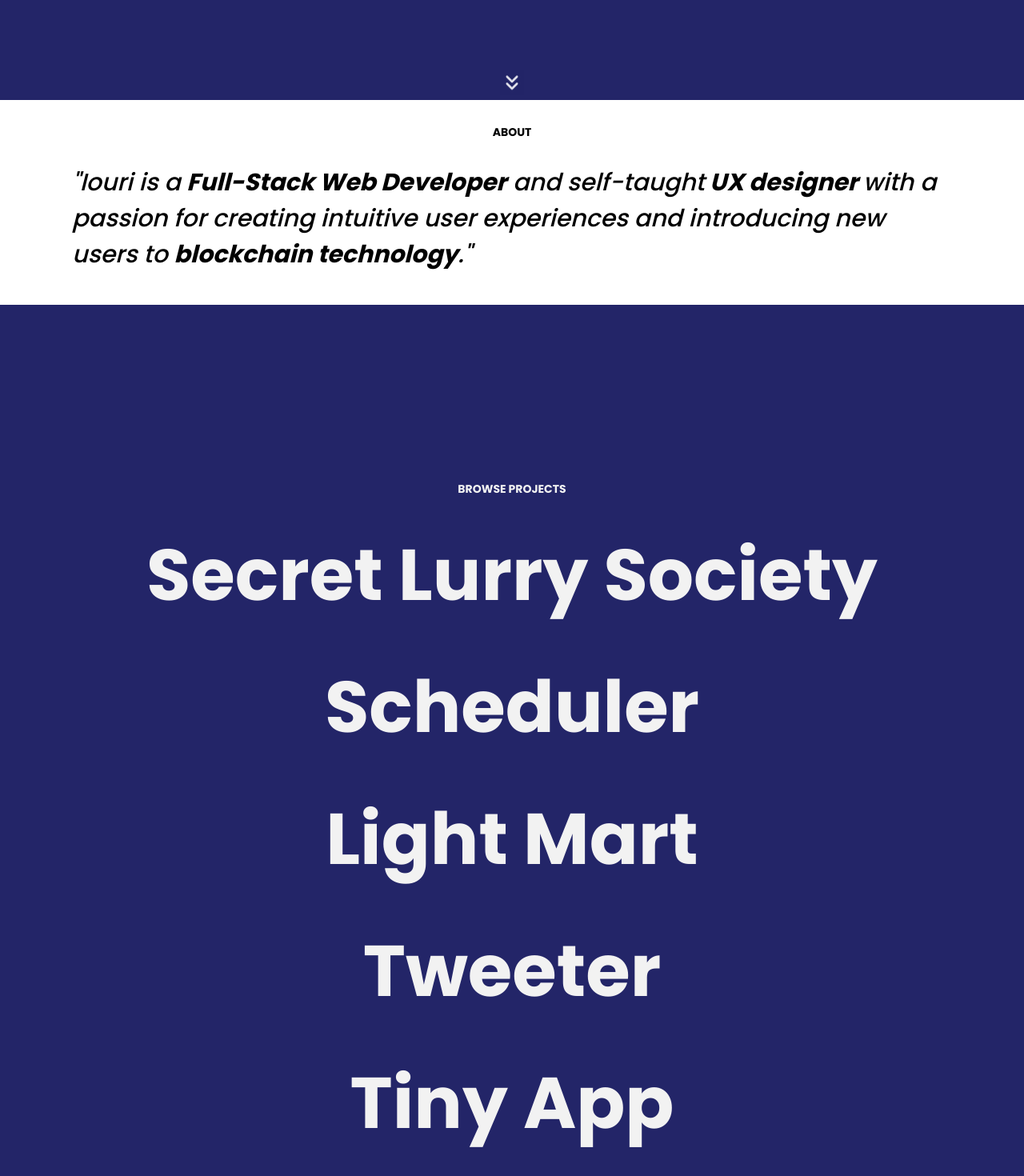
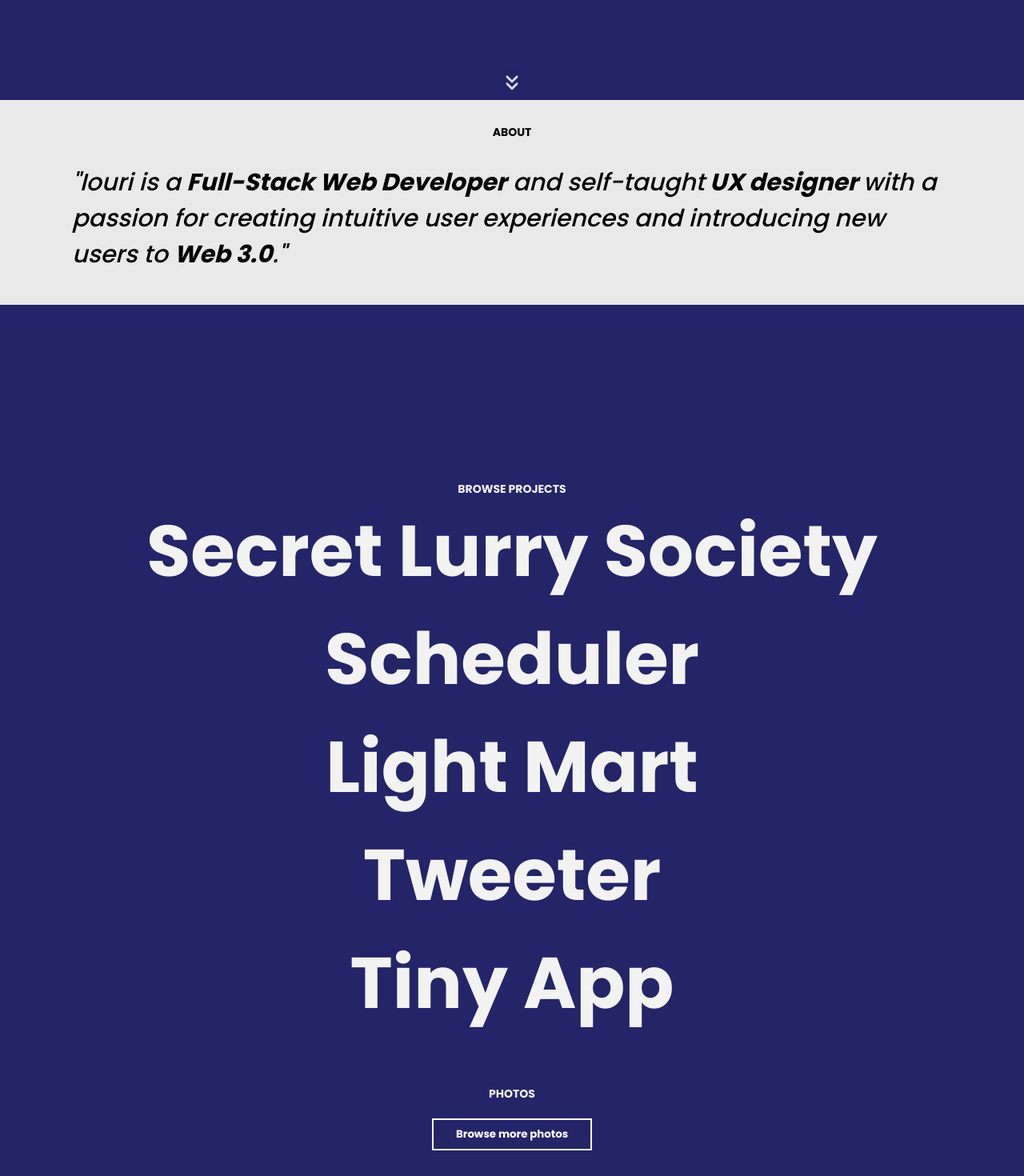
Before and after one commit to iourivolkov/portfolio-website, a React (Create React App) app: page / in a window 1280 px wide. Shown: the part 180-1650 px from the top of the page at 80% size. Built offline with nearby package versions, Linux system fonts and the light colour scheme.

Commit message:
Add links to projects

```diff
--- a/src/components/About.jsx
+++ b/src/components/About.jsx
@@ -10,7 +10,7 @@ const About = () => {
             "Iouri is a <b>Full-Stack Web Developer</b> and self-taught
             <b> UX designer </b>
             with a passion for creating intuitive user experiences and
-            introducing new users to <b>blockchain technology</b>."
+            introducing new users to <b>Web 3.0</b>."
           </i>
         </p>
       </div>
--- a/src/components/Projects.jsx
+++ b/src/components/Projects.jsx
@@ -1,19 +1,26 @@
 import "../styles/Projects.css";
 
-
-const Projects = ({img, name, description, technology, links}) => {
-
+const Projects = ({ img, name, description, technology, links }) => {
   return (
     <div className="container">
       <h1 className="recent-work">BROWSE PROJECTS</h1>
       <div>
-        <h2 className="past-project-links">Secret Lurry Society</h2>
-        <h2 className="past-project-links">Scheduler</h2>
-        <h2 className="past-project-links">Light Mart</h2>
-        <h2 className="past-project-links">Tweeter</h2>
-        <h2 className="past-project-links">Tiny App</h2>
+        <a href="https://github.com/iourivolkov/Lurry-Contract-Website">
+          <h2 className="past-project-links">Secret Lurry Society</h2>
+        </a>
+        <a href="https://github.com/iourivolkov/scheduler">
+          <h2 className="past-project-links">Scheduler</h2>
+        </a>
+        <a href="https://github.com/iourivolkov/LightMart">
+          <h2 className="past-project-links">Light Mart</h2>
+        </a>
+        <a href="https://github.com/iourivolkov/tweeter-app">
+          <h2 className="past-project-links">Tweeter</h2>
+        </a>
+        <a href="https://github.com/iourivolkov/tinyapp">
+          <h2 className="past-project-links">Tiny App</h2>
+        </a>
       </div>
-
     </div>
   );
 };
--- a/src/styles/About.css
+++ b/src/styles/About.css
@@ -16,7 +16,7 @@
 }
 
 .about-card {
-  background-color: white;
+  background-color: rgb(233, 233, 233);
   height: 100%;
   width: 100%;
   padding-top: 10px;
--- a/src/styles/Projects.css
+++ b/src/styles/Projects.css
@@ -4,19 +4,15 @@
   box-sizing: border-box;
 }
 
-
 .past-project-links {
   font-family: "Poppins", sans-serif;
   font-size: 90px;
   color: rgb(242, 242, 242);
-  margin-top: 30px;
 }
 
 .past-project-links:hover {
-
   cursor: pointer;
   text-shadow: 5px 5px rgb(46, 60, 220);
-
 }
 
 h1 {
@@ -29,3 +25,7 @@ h1 {
   font-size: 14px;
   color: rgb(242, 242, 242);
 }
+
+a {
+  text-decoration: none;
+}
```
